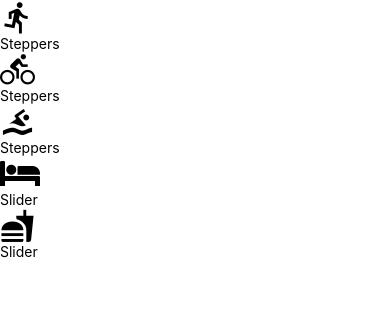
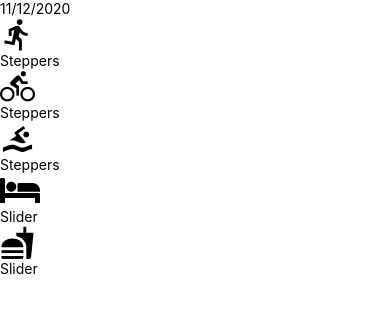
Before and after one commit to FseanU/fitness, a React Native app: screen / in a window 390 px wide. Shown: the top 312 px of the page. Built offline with nearby package versions, Linux system fonts and the light colour scheme.

Commit message:
feat: Add DateHeader

```diff
--- a/components/AddEntry.js
+++ b/components/AddEntry.js
@@ -3,6 +3,7 @@
 import { getMetricMetaInfo } from '../utils/helpers'
 import Slider from './Slider'
 import Steppers from './Steppers'
+import DateHeader from './DateHeader'
 
 export default class AddEntry extends React.Component {
     state = {
@@ -45,8 +46,10 @@
 
     render() {
         const metaInfo = getMetricMetaInfo()
+
         return (
             <View>
+              <DateHeader date={(new Date()).toLocaleDateString()} />
                 {Object.keys(metaInfo).map((key) => {
                     const { getIcon, type, ...rest } = metaInfo[key]
                     const value = this.state[key]
@@ -65,7 +68,7 @@
                                     onIncrement={() => this.increment(key)}
                                     onDecrement={() => this.decrement(key)}
                                     {...rest}
-                                  /> }
+                                  />}
                         </View>
                     )
                 })}
--- /dev/null
+++ b/components/DateHeader.js
@@ -0,0 +1,10 @@
+import React from 'react'
+import { View, Text } from 'react-native'
+
+export default function DateHeader({ date }) {
+  return (
+    <Text>
+      {date}
+    </Text>
+  )
+}
```
